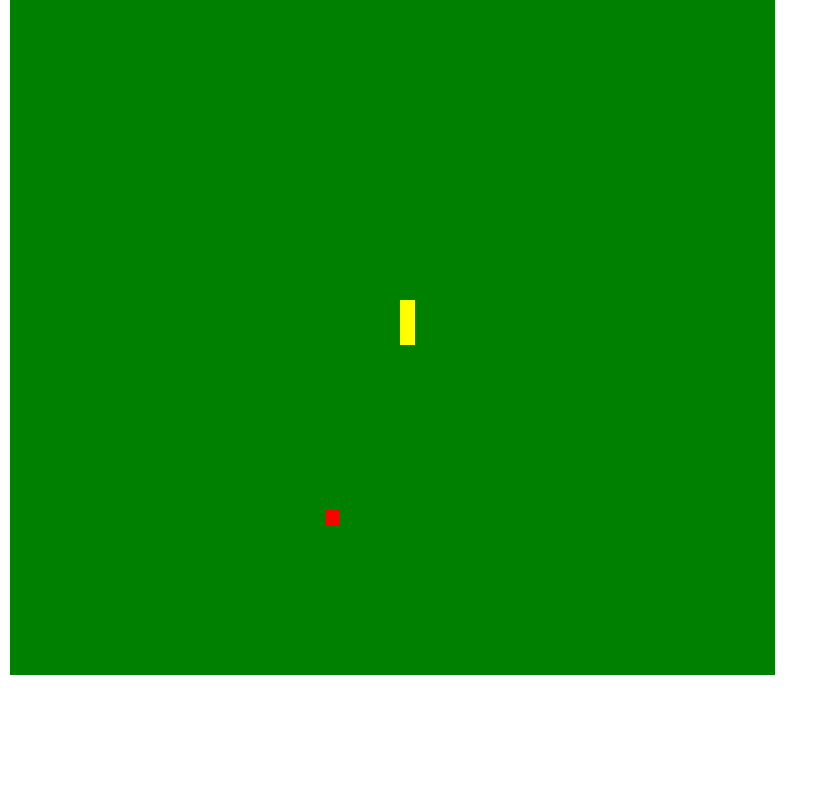
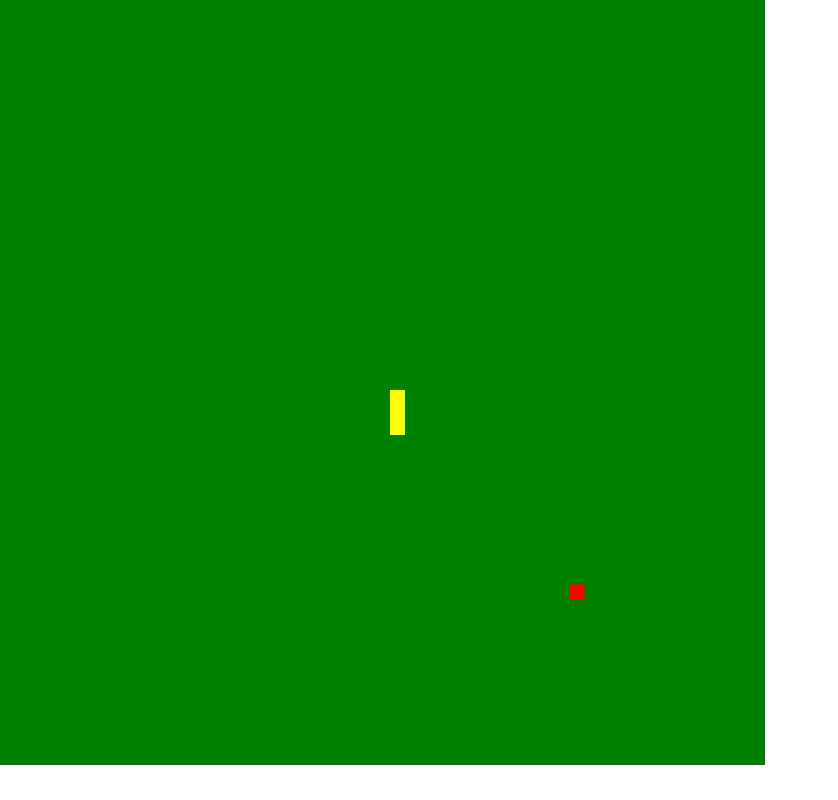
Before and after one commit to AltarnRain/snake, a React (Create React App) app: page / in a window 1280 px wide. Shown: the whole page, without its empty margins (0-838 px from the left). Built offline with nearby package versions, Linux system fonts and the light colour scheme.

Commit message:
Refactored grid drawing. Only the player and fruit are active DOM elements now.

```diff
--- a/src/CellComponent/Cell.tsx
+++ /dev/null
@@ -1,31 +0,0 @@
-/**
- * The cell component.
- */
-
-import React, { CSSProperties } from "react";
-import { cellHeight, cellWidth, screenXOffset, screenYOffset } from "../Constants";
-import { getActorColor } from "../Lib/Lib";
-import { Properties } from "./Properties";
-
-export const Cell: React.FC<Properties> = (props) => {
-
-    /**
-     * The cell style
-     */
-    const cellStyle: CSSProperties = {
-        backgroundColor: getActorColor(props.actor),
-        width: `${cellWidth}px`,
-        height: `${cellHeight}px`,
-        left: (props.row * cellWidth) + screenXOffset,
-        top: (props.column * cellHeight) + screenYOffset,
-        position: "absolute",
-    };
-
-    /**
-     * Renders the component
-     * @returns {ReactNode}
-     */
-    return (
-        <div style={cellStyle}></div>
-    );
-};
--- a/src/Constants.ts
+++ b/src/Constants.ts
@@ -5,22 +5,22 @@
 /**
  * Number of rows in the game grid
  */
-export const GridRows = 51;
+export const GameRows = 51;
 
 /**
  * Number of columns in the game grid.
  */
-export const GridColumns = 51;
+export const GameColumns = 51;
 
 /**
  * Player start position on the X axis
  */
-export const PlayerStartCoordinateX = Math.ceil(GridRows / 2);
+export const PlayerStartCoordinateX = Math.ceil(GameRows / 2);
 
 /**
  * Player start position on the Y axis
  */
-export const PlayerStartCoordinateY = Math.ceil(GridColumns / 2);
+export const PlayerStartCoordinateY = Math.ceil(GameColumns / 2);
 
 /**
  * The length of the snake at the start of the game.
@@ -30,22 +30,22 @@ export const StartingSnakeLength = 3;
 /**
  * Cell width.
  */
-export const cellWidth  = 15;
+export const CellWidth  = 15;
 
 /**
  * Cell height
  */
-export const cellHeight = 15;
+export const CellHeight = 15;
 
 /**
  * Offset where to position cells on the X axis.
  */
-export const screenXOffset = (window.screen.availWidth / 2) - (cellWidth * PlayerStartCoordinateX);
+export const screenXOffset = (window.screen.availWidth / 2) - (CellWidth * PlayerStartCoordinateX);
 
 /**
  * Offset where to postion cells on the Y axis.
  */
-export const screenYOffset = (window.screen.availHeight / 2) - (cellHeight * PlayerStartCoordinateY);
+export const screenYOffset = (window.screen.availHeight / 2) - (CellHeight * PlayerStartCoordinateY);
 
 export const DebugOptions = {
     manualMovement: true,
--- a/src/Grid/Grid.tsx
+++ b/src/Game/Game.tsx
@@ -2,15 +2,14 @@
  * The grid component.
  */
 
-import React from "react";
-import { DebugOptions, StartingSnakeLength } from "../Constants";
-import { areCoordinatesOutsideGrid, coordinateExistsInSet, getInitialGrid, getNextCoordinate, getPlayerStartCoordinate, getRandomGridCoordinates, keyCodeToDirection, validNewDirection } from "../Lib/Lib";
-import { GridCoordinate } from "../Models";
-import { Row } from "../Row/Row";
+import React, { CSSProperties } from "react";
+import { CellHeight, CellWidth, DebugOptions, GameColumns, GameRows, StartingSnakeLength } from "../Constants";
+import { areCoordinatesOutsideGrid, coordinateExistsInSet, getNextCoordinate, getPlayerStartCoordinates, getRandomGridCoordinates, keyCodeToDirection, validNewDirection } from "../Lib/Lib";
+import { GameCoordinate } from "../Models";
 import { Directions } from "../Types";
 import { State } from "./State";
 
-export class Grid extends React.Component<{}, State> {
+export class Game extends React.Component<{}, State> {
 
     /**
      * Reference number to the interval.
@@ -23,37 +22,23 @@ export class Grid extends React.Component<{}, State> {
     private direction: Directions = "up";
 
     /**
-     * The current player coordinates
-     */
-    private playerCoordinates: GridCoordinate[] = getPlayerStartCoordinate();
-
-    /**
-     * The coordinates of the fruit.
-     */
-    private fruitCoordinates: GridCoordinate = getRandomGridCoordinates();
-
-    /**
      * Constructs the component.
      */
     constructor(props: object) {
         super(props);
 
-        const gridActors = getInitialGrid();
-        this.playerCoordinates.forEach((coord) => gridActors[coord.x][coord.y] = "player");
-        gridActors[this.fruitCoordinates.x][this.fruitCoordinates.y] = "fruit";
+        const playerCoordinates = getPlayerStartCoordinates();
+        const fruitCoordinate = getRandomGridCoordinates(playerCoordinates);
 
         this.state = {
-            gridActors,
+            playerCoordinates,
+            fruitCoordinate,
             snakeLength: StartingSnakeLength,
             gameLost: false,
         };
 
         this.onKeyUp = this.onKeyUp.bind(this);
         this.gameTick = this.gameTick.bind(this);
-    }
-
-    private setNewFruitPosition(): void {
-        this.fruitCoordinates = getRandomGridCoordinates();
     }
 
     /**
@@ -81,48 +66,44 @@ export class Grid extends React.Component<{}, State> {
     /**
      * Main game loop
      */
-    private gameTick(): void {
+    private gameTick(callback?: () => void): void {
 
         // Stop the game from updating if the player lost the game.
         if (this.state.gameLost) {
             return;
         }
 
-        const gridActors = [...this.state.gridActors];
-
-        this.playerCoordinates.forEach((coord) => gridActors[coord.x][coord.y] = "background");
-
-        const newPlayerCoordinate = getNextCoordinate(this.playerCoordinates[0], this.direction);
+        const newPlayerCoordinate = getNextCoordinate(this.state.playerCoordinates[0], this.direction);
 
         if (areCoordinatesOutsideGrid(newPlayerCoordinate)) {
             this.setState({ gameLost: true, gameLostMessage: "You went outside the play field." });
             return;
         }
 
-        if (coordinateExistsInSet(this.playerCoordinates, newPlayerCoordinate)) {
+        if (coordinateExistsInSet(this.state.playerCoordinates, newPlayerCoordinate)) {
             this.setState({ gameLost: true, gameLostMessage: "You hit your tail." });
             return;
         }
 
         let snakeLength = this.state.snakeLength;
-        if (gridActors[newPlayerCoordinate.x][newPlayerCoordinate.y] === "fruit") {
+        let fruitCoordinate = this.state.fruitCoordinate;
+
+        let playerCoordinates: GameCoordinate[] = [...this.state.playerCoordinates];
+        if (this.state.fruitCoordinate.x === newPlayerCoordinate.x &&
+            this.state.fruitCoordinate.y === newPlayerCoordinate.y) {
+
             snakeLength++;
 
-            gridActors[this.fruitCoordinates.x][this.fruitCoordinates.y] = "background";
-            this.setNewFruitPosition();
-            gridActors[this.fruitCoordinates.x][this.fruitCoordinates.y] = "fruit";
-
-            this.playerCoordinates = [newPlayerCoordinate, ...this.playerCoordinates];
+            playerCoordinates = [newPlayerCoordinate, ...this.state.playerCoordinates];
+            fruitCoordinate = getRandomGridCoordinates(playerCoordinates);
 
         } else {
             // Remove last element
-            this.playerCoordinates.pop();
+            playerCoordinates.pop();
 
-            this.playerCoordinates = [newPlayerCoordinate, ...this.playerCoordinates];
+            playerCoordinates = [newPlayerCoordinate, ...playerCoordinates];
         }
-
-        this.playerCoordinates.forEach((coord) => gridActors[coord.x][coord.y] = "player");
-        this.setState({ gridActors, snakeLength });
+        this.setState({ playerCoordinates, snakeLength, fruitCoordinate }, callback);
     }
 
     /**
@@ -147,6 +128,32 @@ export class Grid extends React.Component<{}, State> {
      * @returns {ReactNode}.
      */
     public render(): React.ReactNode {
+
+        const gameFieldStyle: CSSProperties = {
+            position: "absolute",
+            backgroundColor: "green",
+            left: 0,
+            top: 0,
+            height: `${CellWidth * GameColumns}px`,
+            width: `${CellHeight * GameRows}px`,
+        };
+
+        const fruitStyle: CSSProperties = {
+            position: "absolute",
+            backgroundColor: "red",
+            width: `${CellWidth}px`,
+            height: `${CellHeight}px`,
+            left: this.state.fruitCoordinate.x * CellWidth,
+            top: this.state.fruitCoordinate.y * CellHeight,
+        };
+
+        const snakeStyle: CSSProperties = {
+            position: "absolute",
+            backgroundColor: "yellow",
+            width: `${CellWidth}px`,
+            height: `${CellHeight}px`,
+        };
+
         return (
             <>
                 {
@@ -155,7 +162,15 @@ export class Grid extends React.Component<{}, State> {
                             <p>{this.state.gameLostMessage}</p>
                             <p>The length of the snake was: {this.state.snakeLength.toString()}</p>
                         </>
-                        : this.state.gridActors.map((rowActors, index) => <Row key={index} row={index} actors={rowActors} />)
+                        :
+                        <div style={gameFieldStyle}>
+                            <div style={fruitStyle} />
+                            {
+                                this.state.playerCoordinates.map((coordinate, key) =>
+                                    <div key={key} style={{ ...snakeStyle, left: coordinate.x * CellWidth, top: coordinate.y * CellHeight }} />
+                                )
+                            }
+                        </div>
                 }
             </>
         );
--- a/src/Lib/Lib.ts
+++ b/src/Lib/Lib.ts
@@ -2,65 +2,36 @@
  * Lib. Lots of helper functions.
  */
 
-import { GridColumns, GridRows, PlayerStartCoordinateX, PlayerStartCoordinateY, StartingSnakeLength } from "../Constants";
-import { GridCoordinate } from "../Models";
-import { Actors, Directions } from "../Types";
+import { GameColumns, GameRows, PlayerStartCoordinateX, PlayerStartCoordinateY, StartingSnakeLength } from "../Constants";
+import { GameCoordinate } from "../Models";
+import { Directions } from "../Types";
 
 /**
- * Creates the initial game grid.
+ * Returns a random position on the grid.
  */
-export function getInitialGrid(): Actors[][] {
-    const grid: Actors[][] = [];
+export function getRandomGridCoordinates(exclude: GameCoordinate[]): GameCoordinate {
 
-    for (let row = 0; row < GridRows; row++) {
-        const rowActors: Actors[] = [];
+    while (true) {
+        const x = Math.ceil(Math.random() * (GameRows - 1));
+        const y = Math.ceil(Math.random() * (GameColumns - 1));
 
-        for (let column = 0; column < GridColumns; column++) {
-            rowActors.push("background");
+        const coordinate: GameCoordinate = { x, y };
+
+        // Ensure a fruit is never placed on a player.
+        if (!coordinateExistsInSet(exclude, coordinate)) {
+            return coordinate;
         }
-
-        grid.push(rowActors);
-    }
-
-    return grid;
-}
-
-/**
- * Converts an actor to a color.
- * @returns {string}. A color
- */
-export function getActorColor(actor: Actors): string {
-    switch (actor) {
-        case "background":
-            return "green";
-        case "fruit":
-            return "red";
-        case "player":
-            return "yellow";
     }
 }
 
 /**
- * Returns a random position on the grid.
+ * Gets the grid coordinates where the player's body will be based on the initial snake length
+ * @returns {GameCoordinate}. The player's initial grid coordinates.
  */
-export function getRandomGridCoordinates(): GridCoordinate {
-    const x = Math.ceil(Math.random() * (GridRows - 1));
-    const y = Math.ceil(Math.random() * (GridColumns - 1));
-
-    return {
-        x,
-        y
-    };
-}
-
-/**
- * Gets the grid coordinates where the player's body will be based on the initial snake length
- * @returns {GridCoordinate}. The player's initial grid coordinates.
- */
-export function getPlayerStartCoordinate(): GridCoordinate[] {
-    const playerStartCoordinates: GridCoordinate[] = [ { x: PlayerStartCoordinateX, y: PlayerStartCoordinateY } ];
+export function getPlayerStartCoordinates(): GameCoordinate[] {
+    const playerStartCoordinates: GameCoordinate[] = [{ x: PlayerStartCoordinateX, y: PlayerStartCoordinateY }];
     for (let i = 1; i < StartingSnakeLength; i++) {
-        const lastCoordinate = {...playerStartCoordinates[i - 1]};
+        const lastCoordinate = { ...playerStartCoordinates[i - 1] };
         lastCoordinate.y++;
         playerStartCoordinates.push(lastCoordinate);
     }
@@ -87,9 +58,9 @@ export function keyCodeToDirection(keyCode: number): Directions {
 
 /**
  * Gets the next coordinate based on the passed direction
- * @returns {GridCoordinate}. A new grid coordinate
+ * @returns {GameCoordinate}. A new grid coordinate
  */
-export function getNextCoordinate(coordinate: GridCoordinate, direction: Directions): GridCoordinate {
+export function getNextCoordinate(coordinate: GameCoordinate, direction: Directions): GameCoordinate {
 
     const newCoordinate = { ...coordinate };
 
@@ -122,23 +93,23 @@ export function validNewDirection(currentDirection: Directions, newDirection: Di
 
 /**
  * Returns true of the passed coordinates are outside the bounds of the game grid.
- * @param {GridCoordinate} coordinates The coordinate to check
+ * @param {GameCoordinate} coordinates The coordinate to check
  * @returns {boolean}. True if the coordinats are outside the game grid.
  */
-export function areCoordinatesOutsideGrid(coordinate: GridCoordinate): boolean {
+export function areCoordinatesOutsideGrid(coordinate: GameCoordinate): boolean {
     return (coordinate.x < 0 ||
-        coordinate.x >= GridColumns ||
+        coordinate.x >= GameColumns ||
         coordinate.y < 0 ||
-        coordinate.y >= GridRows);
+        coordinate.y >= GameRows);
 }
 
 /**
  * Checks if coordinates overlap between two arrays of GridCoordinates
- * @param {GridCoordinate[]} coordinateSet. Set of coordinates.
- * @param {GridCoordinate} coordinates. The coordinate to check
+ * @param {GameCoordinate[]} coordinateSet. Set of coordinates.
+ * @param {GameCoordinate} coordinates. The coordinate to check
  */
-export function coordinateExistsInSet(coordinates: GridCoordinate[], coordinate: GridCoordinate): boolean {
-    return  coordinates.some((coords) => coords.x === coordinate.x && coords.y === coordinate.y);
+export function coordinateExistsInSet(coordinates: GameCoordinate[], coordinate: GameCoordinate): boolean {
+    return coordinates.some((coords) => coords.x === coordinate.x && coords.y === coordinate.y);
 }
 
 /**
--- a/src/Models.ts
+++ b/src/Models.ts
@@ -6,7 +6,7 @@
 /**
  * Model used to pass coordinates.
  */
-export interface GridCoordinate {
+export interface GameCoordinate {
     /**
      * x coordinate
      */
--- a/src/Row/Row.tsx
+++ /dev/null
@@ -1,18 +0,0 @@
-
-/**
- * Row component
- */
-
-import React from "react";
-import { Cell } from "../CellComponent/Cell";
-import { Properties } from "./Properties";
-export const Row: React.FC<Properties> = (props) => {
-
-    return (
-        <>
-            {
-                props.actors.map((color, index) => <Cell key={index} row={props.row} column={index} actor={color} />)
-            }
-        </>
-    );
-};
--- a/src/Types.ts
+++ b/src/Types.ts
@@ -1,8 +1,3 @@
-/**
- * Actors
- */
-export type  Actors = "background" | "player" | "fruit";
-
 /**
  * Directions.
  */
--- a/src/index.tsx
+++ b/src/index.tsx
@@ -4,6 +4,6 @@
 
 import React from "react";
 import ReactDOM from "react-dom";
-import { Grid } from "./Grid/Grid";
+import { Game } from "./Game/Game";
 
-ReactDOM.render(<Grid />, document.getElementById("root"));
+ReactDOM.render(<Game />, document.getElementById("root"));
```
Also changed, not shown: src/CellComponent/Properties.ts (deleted, +0 -22 lines), src/Game/State.ts (renamed from src/Grid/State.ts, +11 -6 lines), src/Row/Properties.ts (deleted, +0 -17 lines), 1 other file (tests, documents, lock files or other folders).
